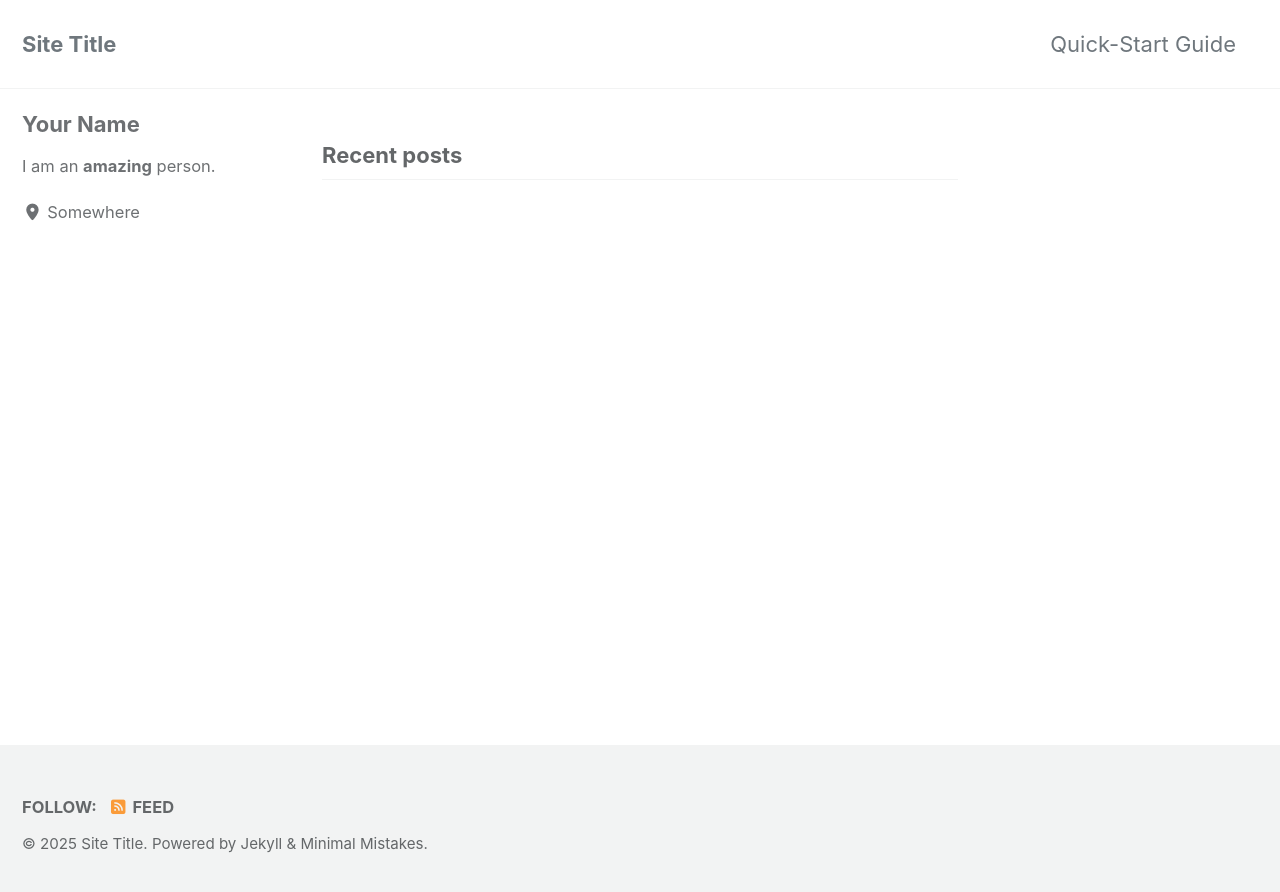
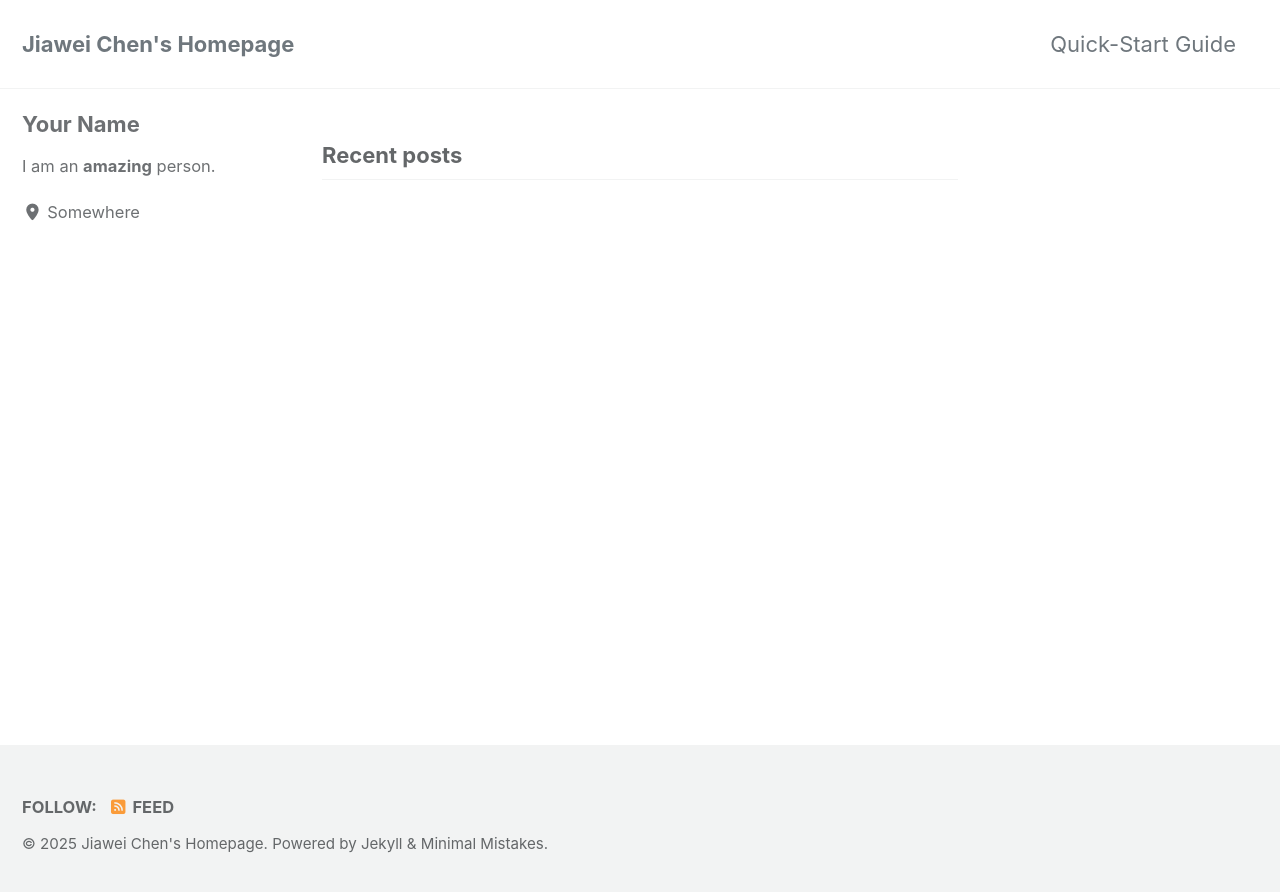
Before and after one commit to TIMMY-CHAN/TIMMY-CHAN.github.io, a Jekyll site: the page built from index.html, in a window 1280 px wide. Shown: the top 892 px of the page. Built offline with Jekyll 4.4.1, drawn with Linux system fonts in a browser that asks for light colours; cached includes are drawn as plain includes; the list of posts is cut into pages by our own code.

Commit message:
Update _config.yml

```diff
--- a/_config.yml
+++ b/_config.yml
@@ -17,7 +17,13 @@ minimal_mistakes_skin    : "default" # "air", "aqua", "contrast", "dark", "dirt"
 # Site Settings
 locale                   : "en-US"
 rtl                      : # true, false (default) # turns direction of the page into right to left for RTL languages
-title                    : "Site Title"
+title: Jiawei Chen's Homepage
+author:
+  name: Jiawei Chen
+  avatar: /assets/images/avatar.png
+  bio: CS graduate student specializing in visual language models.
+url: "https://TIMMY-CHAN.github.io/jiawei_chen.github.io"
+scholar: https://scholar.google.com/citations?user=ksiUbVkAAAAJ&hl=zh-CN
 title_separator          : "-"
 subtitle                 : # site tagline that appears below site title in masthead
 name                     : "Your Name"
```
